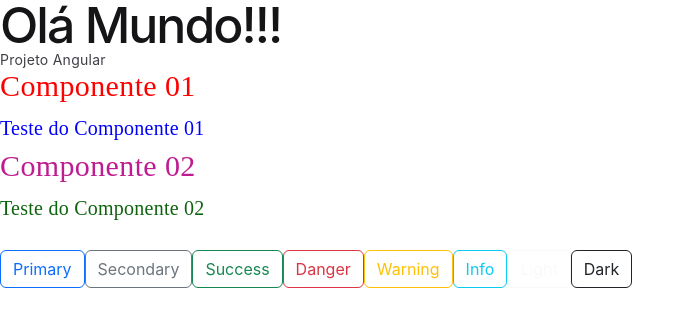
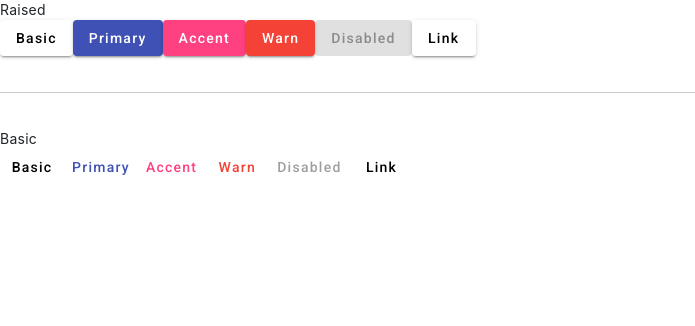
Before and after one commit to allbecarr/projeto-angular, an Angular app: page / in a window 1280 px wide. Shown: the top 326 px of the page, without its empty margins (0-695 px from the left). Built offline with nearby package versions, Linux system fonts and the light colour scheme.

Commit message:
Testando o Angular Materials

```diff
--- a/src/app/app.component.html
+++ b/src/app/app.component.html
@@ -1,3 +1,4 @@
+<!--
 
 <h1>Olá Mundo!!!</h1>
 <p>Projeto Angular</p>
@@ -13,3 +14,31 @@
 <button type="button" class="btn btn-outline-info">Info</button>
 <button type="button" class="btn btn-outline-light">Light</button>
 <button type="button" class="btn btn-outline-dark">Dark</button>
+
+-->
+
+<section>
+  <div class="example-label">Raised</div>
+  <div class="example-button-row">
+    <button mat-raised-button>Basic</button>
+    <button mat-raised-button color="primary">Primary</button>
+    <button mat-raised-button color="accent">Accent</button>
+    <button mat-raised-button color="warn">Warn</button>
+    <button mat-raised-button disabled>Disabled</button>
+    <a mat-raised-button href="https://www.google.com/" target="_blank">Link</a>
+  </div>
+</section>
+<br>
+<hr>
+<br>
+<section>
+    <div class="example-label">Basic</div>
+    <div class="example-button-row">
+      <button mat-button>Basic</button>
+      <button mat-button color="primary">Primary</button>
+      <button mat-button color="accent">Accent</button>
+      <button mat-button color="warn">Warn</button>
+      <button mat-button disabled>Disabled</button>
+      <a mat-button href="https://www.google.com/" target="_blank">Link</a>
+    </div>
+  </section>
```
Also changed, not shown: 1 other file (tests, documents, lock files or other folders).
